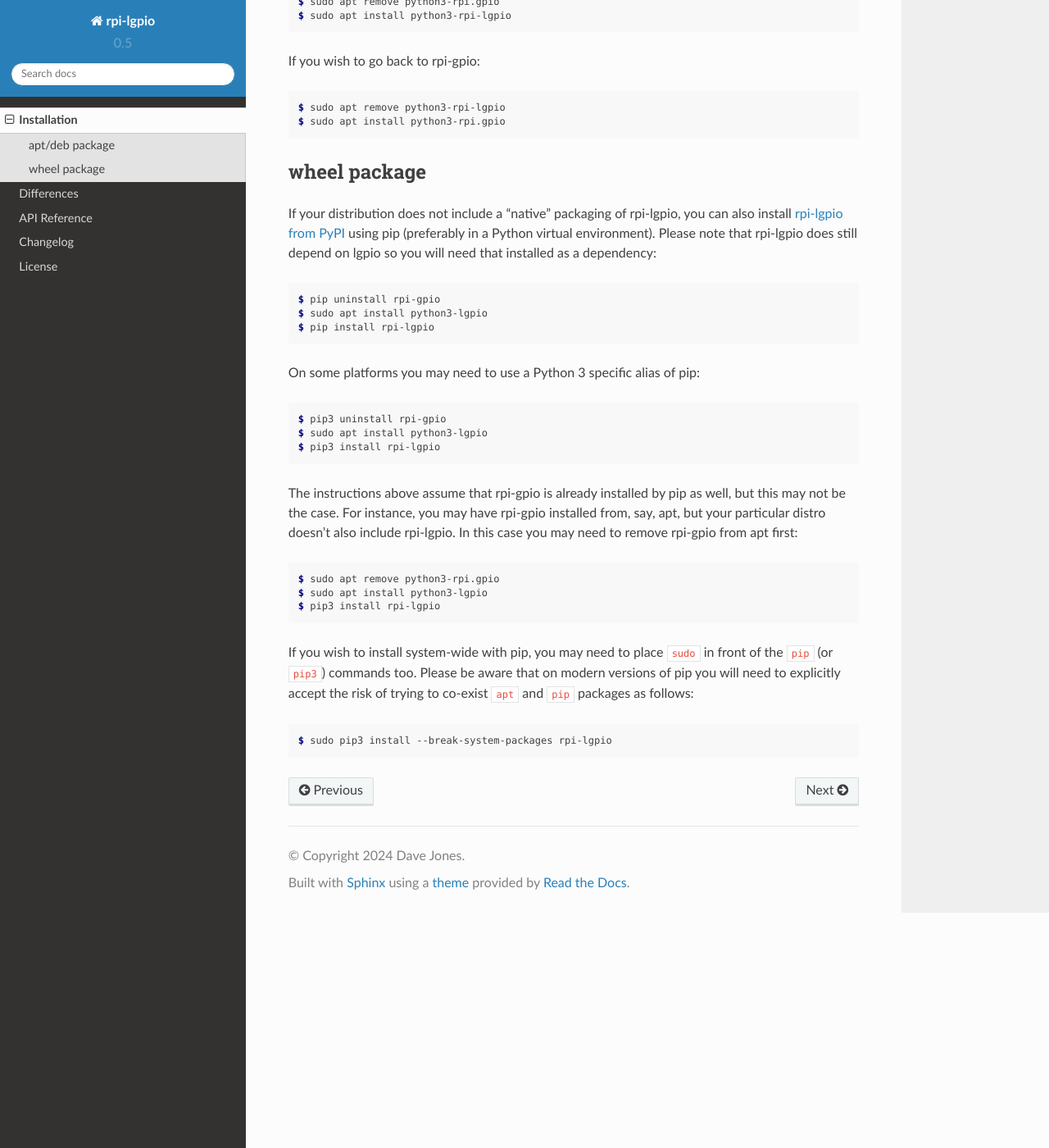
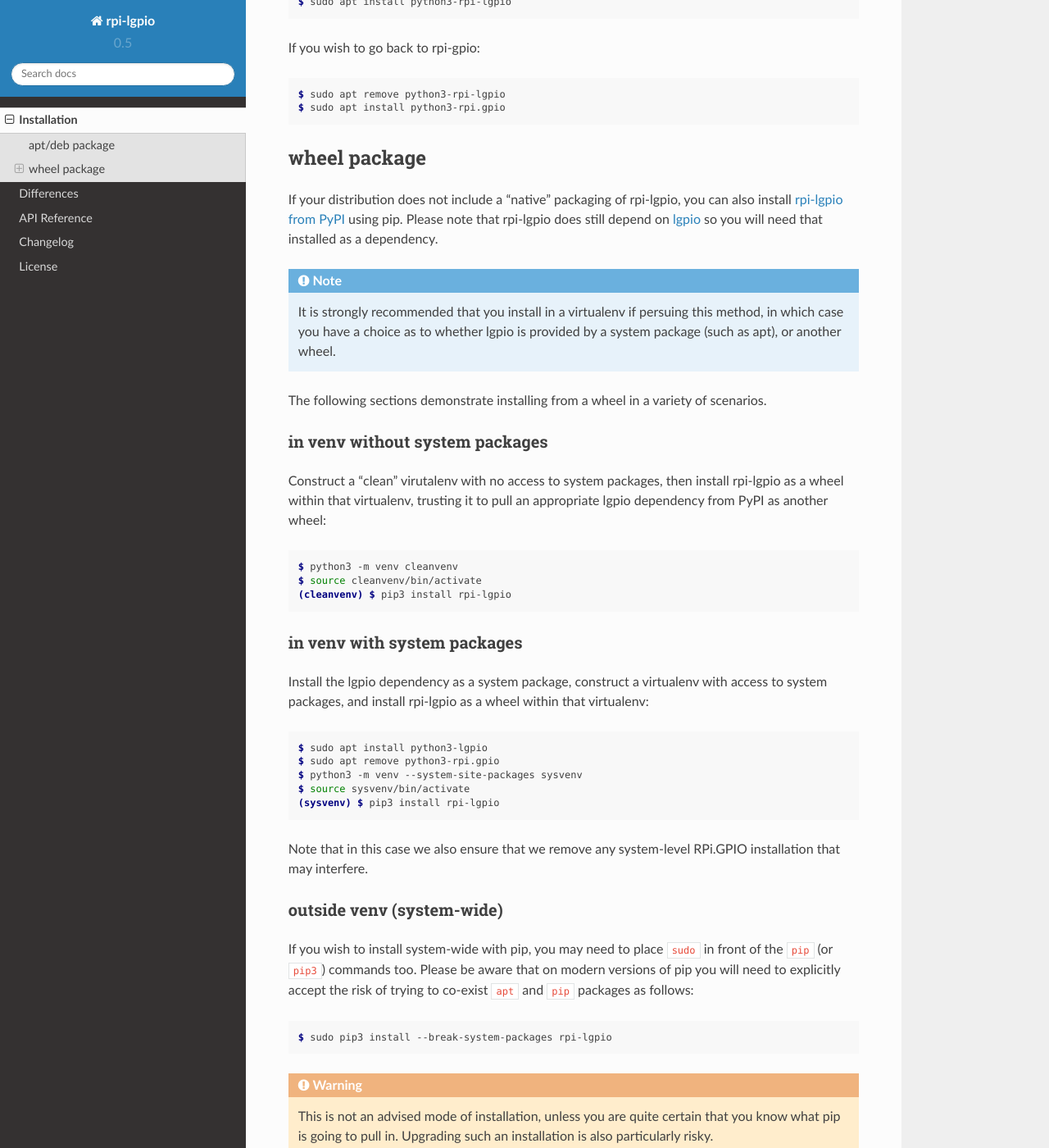
Before and after one commit to waveform80/rpi-lgpio, a Sphinx documentation site: the page built from docs/install.rst, in a window 1280 px wide and 1400 px high, scrolled down 504 px. Shown: the whole window at 82% size. Built offline with Sphinx 7.4.7 and the Read the Docs theme 2.0.0, drawn with Linux system fonts in a browser that asks for light colours; formulas are drawn with MathJax 3.

Commit message:
Update the installation chapter
Explicitly document creation of various venvs, and add some warnings
about system-wide installs from pip

```diff
--- a/docs/install.rst
+++ b/docs/install.rst
@@ -26,7 +26,6 @@ you can simply:
 
 .. code-block:: console
 
-    $ sudo apt remove python3-rpi.gpio
     $ sudo apt install python3-rpi-lgpio
 
 If you wish to go back to rpi-gpio:
@@ -42,34 +41,55 @@ wheel package
 
 If your distribution does not include a "native" packaging of rpi-lgpio, you
 can also install `rpi-lgpio from PyPI <https://pypi.org/project/rpi-lgpio/>`_
-using pip (preferably in a Python virtual environment). Please note that
-rpi-lgpio does still depend on lgpio so you will need that installed as a
-dependency:
+using pip. Please note that rpi-lgpio does still depend on `lgpio
+<https://pypi.org/project/lgpio/>`_ so you will need that installed as a
+dependency.
+
+.. note::
+
+    It is strongly recommended that you install in a virtualenv if persuing
+    this method, in which case you have a choice as to whether lgpio is
+    provided by a system package (such as apt), or another wheel.
+
+The following sections demonstrate installing from a wheel in a variety of
+scenarios.
+
+
+in venv without system packages
+-------------------------------
+
+Construct a "clean" virutalenv with no access to system packages, then install
+rpi-lgpio as a wheel within that virtualenv, trusting it to pull an appropriate
+lgpio dependency from PyPI as another wheel:
 
 .. code-block:: console
 
-    $ pip uninstall rpi-gpio
-    $ sudo apt install python3-lgpio
-    $ pip install rpi-lgpio
+    $ python3 -m venv cleanvenv
+    $ source cleanvenv/bin/activate
+    (cleanvenv) $ pip3 install rpi-lgpio
 
-On some platforms you may need to use a Python 3 specific alias of pip:
+
+in venv with system packages
+----------------------------
+
+Install the lgpio dependency as a system package, construct a virtualenv with
+access to system packages, and install rpi-lgpio as a wheel within that
+virtualenv:
 
 .. code-block:: console
 
-    $ pip3 uninstall rpi-gpio
     $ sudo apt install python3-lgpio
-    $ pip3 install rpi-lgpio
+    $ sudo apt remove python3-rpi.gpio
+    $ python3 -m venv --system-site-packages sysvenv
+    $ source sysvenv/bin/activate
+    (sysvenv) $ pip3 install rpi-lgpio
 
-The instructions above assume that rpi-gpio is already installed by pip as
-well, but this may not be the case. For instance, you may have rpi-gpio
-installed from, say, apt, but your particular distro doesn't also include
-rpi-lgpio. In this case you may need to remove rpi-gpio from apt first:
+Note that in this case we also ensure that we remove any system-level RPi.GPIO
+installation that may interfere.
 
-.. code-block:: console
 
-    $ sudo apt remove python3-rpi.gpio
-    $ sudo apt install python3-lgpio
-    $ pip3 install rpi-lgpio
+outside venv (system-wide)
+--------------------------
 
 If you wish to install system-wide with pip, you may need to place ``sudo`` in
 front of the ``pip`` (or ``pip3``) commands too. Please be aware that on modern
@@ -79,3 +99,9 @@ co-exist ``apt`` and ``pip`` packages as follows:
 .. code-block:: console
 
     $ sudo pip3 install --break-system-packages rpi-lgpio
+
+.. warning::
+
+    This is not an advised mode of installation, unless you are quite certain
+    that you know what pip is going to pull in. Upgrading such an installation
+    is also particularly risky.
```
